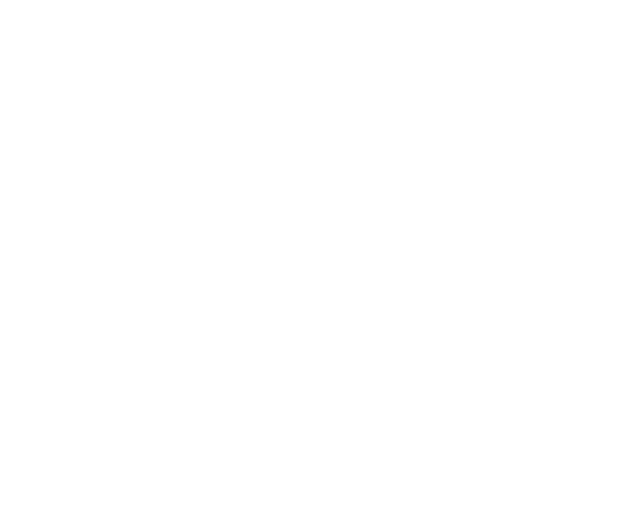
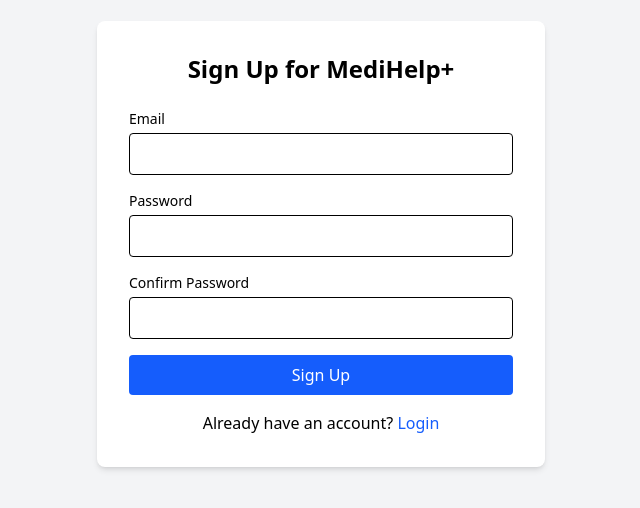
Before and after one commit to ellay21/Medihelp-Frontend, a React (Vite) app: page /signup in a window 1280 px wide. Before the commit this address had no page. Shown: the part 156-664 px from the top of the page, without its empty margins (319-959 px from the left). Built offline with nearby package versions, Linux system fonts and the light colour scheme; no server answers.

Commit message:
implement signup and login page

```diff
--- a/package.json
+++ b/package.json
@@ -11,6 +11,7 @@
   },
   "dependencies": {
     "@tailwindcss/vite": "^4.1.5",
+    "axios": "^1.9.0",
     "react": "^19.0.0",
     "react-dom": "^19.0.0",
     "react-icons": "^5.5.0",
--- a/src/App.jsx
+++ b/src/App.jsx
@@ -1,4 +1,5 @@
 import { BrowserRouter as Router, Route, Routes } from "react-router-dom";
+import Signup from "./pages/Signup";
 import Login from "./pages/Login";
 import Home from "./pages/Home";
 
@@ -6,8 +7,9 @@
   return (
     <Router>
       <Routes>
+        <Route path="/" element={<Home />} />
+        <Route path="/signup" element={<Signup />} />
         <Route path="/login" element={<Login />} />
-        <Route path="/" element={<Home />} />
       </Routes>
     </Router>
   );
--- a/src/pages/Login.jsx
+++ b/src/pages/Login.jsx
@@ -1,9 +1,65 @@
-import React from 'react'
+import { useState } from "react";
+import { useNavigate, Link } from "react-router-dom";
+import { login } from "../services/api";
 
 const Login = () => {
+  const [formData, setFormData] = useState({ email: "", password: "" });
+  const [error, setError] = useState("");
+  const navigate = useNavigate();
+
+  const handleSubmit = async (e) => {
+    e.preventDefault();
+    try {
+      const response = await login(formData);
+      localStorage.setItem("token", response.data.token);
+      navigate("/");
+    } catch (err) {
+      setError(err.response?.data?.error || "Login failed");
+    }
+  };
+
   return (
-    <div>Login</div>
-  )
-}
+    <div className="min-h-screen flex items-center justify-center bg-gray-100">
+      <div className="bg-white p-8 rounded-lg shadow-md w-full max-w-md">
+        <h1 className="text-2xl font-bold mb-6 text-center">Welcome back,Login to MediHelp+</h1>
+        {error && <p className="text-red-500 mb-4">{error}</p>}
+        <form onSubmit={handleSubmit} className="space-y-4">
+          <div>
+            <label className="block text-sm font-medium mb-1">Email</label>
+            <input
+              type="email"
+              value={formData.email}
+              onChange={(e) => setFormData({ ...formData, email: e.target.value })}
+              className="w-full p-2 border rounded"
+              required
+            />
+          </div>
+          <div>
+            <label className="block text-sm font-medium mb-1">Password</label>
+            <input
+              type="password"
+              value={formData.password}
+              onChange={(e) => setFormData({ ...formData, password: e.target.value })}
+              className="w-full p-2 border rounded"
+              required
+            />
+          </div>
+          <button
+            type="submit"
+            className="w-full bg-blue-600 text-white p-2 rounded hover:bg-blue-700 transition"
+          >
+            Login
+          </button>
+        </form>
+        <p className="mt-4 text-center">
+          Don’t have an account?{" "}
+          <Link to="/signup" className="text-blue-600 hover:underline">
+            Sign Up
+          </Link>
+        </p>
+      </div>
+    </div>
+  );
+};
 
-export default Login
+export default Login;
--- /dev/null
+++ b/src/pages/Signup.jsx
@@ -0,0 +1,95 @@
+import { useState } from "react";
+import { useNavigate, Link } from "react-router-dom";
+import { register } from "../services/api";
+
+const Signup = () => {
+  const [formData, setFormData] = useState({
+    email: "",
+    password: "",
+    confirmPassword: "",
+  });
+  const [error, setError] = useState("");
+  const navigate = useNavigate();
+
+  const handleSubmit = async (e) => {
+    e.preventDefault();
+
+    if (formData.password !== formData.confirmPassword) {
+      setError("Passwords do not match");
+      return;
+    }
+
+    try {
+      const { email, password } = formData;
+      await register({ email, password });
+      navigate("/login");
+    } catch (err) {
+      setError(err.response?.data?.error || "Signup failed");
+    }
+  };
+
+  return (
+    <div className="min-h-screen flex items-center justify-center bg-gray-100">
+      <div className="bg-white p-8 rounded-lg shadow-md w-full max-w-md">
+        <h1 className="text-2xl font-bold mb-6 text-center">
+          Sign Up for MediHelp+
+        </h1>
+        {error && <p className="text-red-500 mb-4">{error}</p>}
+        <form onSubmit={handleSubmit} className="space-y-4">
+          <div>
+            <label className="block text-sm font-medium mb-1">Email</label>
+            <input
+              type="email"
+              value={formData.email}
+              onChange={(e) =>
+                setFormData({ ...formData, email: e.target.value })
+              }
+              className="w-full p-2 border rounded"
+              required
+            />
+          </div>
+          <div>
+            <label className="block text-sm font-medium mb-1">Password</label>
+            <input
+              type="password"
+              value={formData.password}
+              onChange={(e) =>
+                setFormData({ ...formData, password: e.target.value })
+              }
+              className="w-full p-2 border rounded"
+              required
+            />
+          </div>
+          <div>
+            <label className="block text-sm font-medium mb-1">
+              Confirm Password
+            </label>
+            <input
+              type="password"
+              value={formData.confirmPassword}
+              onChange={(e) =>
+                setFormData({ ...formData, confirmPassword: e.target.value })
+              }
+              className="w-full p-2 border rounded"
+              required
+            />
+          </div>
+          <button
+            type="submit"
+            className="w-full bg-blue-600 text-white p-2 rounded hover:bg-blue-700 transition"
+          >
+            Sign Up
+          </button>
+        </form>
+        <p className="mt-4 text-center">
+          Already have an account?{" "}
+          <Link to="/login" className="text-blue-600 hover:underline">
+            Login
+          </Link>
+        </p>
+      </div>
+    </div>
+  );
+};
+
+export default Signup;
--- a/src/services/api.js
+++ b/src/services/api.js
@@ -1,7 +1,6 @@
-// import axios from "axios";
+import axios from "axios";
 
-// const API_URL = process.env.REACT_APP_API_URL || "http://localhost:8000";
+const API_URL = import.meta.env.VITE_API_URL || "http://localhost:8000";
 
-// export const register = (data) => axios.post(`${API_URL}/api/auth/register/`, data);
-// export const login = (data) => axios.post(`${API_URL}/api/auth/login/`, data);
-// export const checkSymptoms = (data) => axios.post(`${API_URL}/api/symptoms/check/`, data);
+export const register = (data) => axios.post(`${API_URL}/api/auth/register/`, data);
+export const login = (data) => axios.post(`${API_URL}/api/auth/login/`, data);
```
Also changed, not shown: 1 other file (tests, documents, lock files or other folders).
